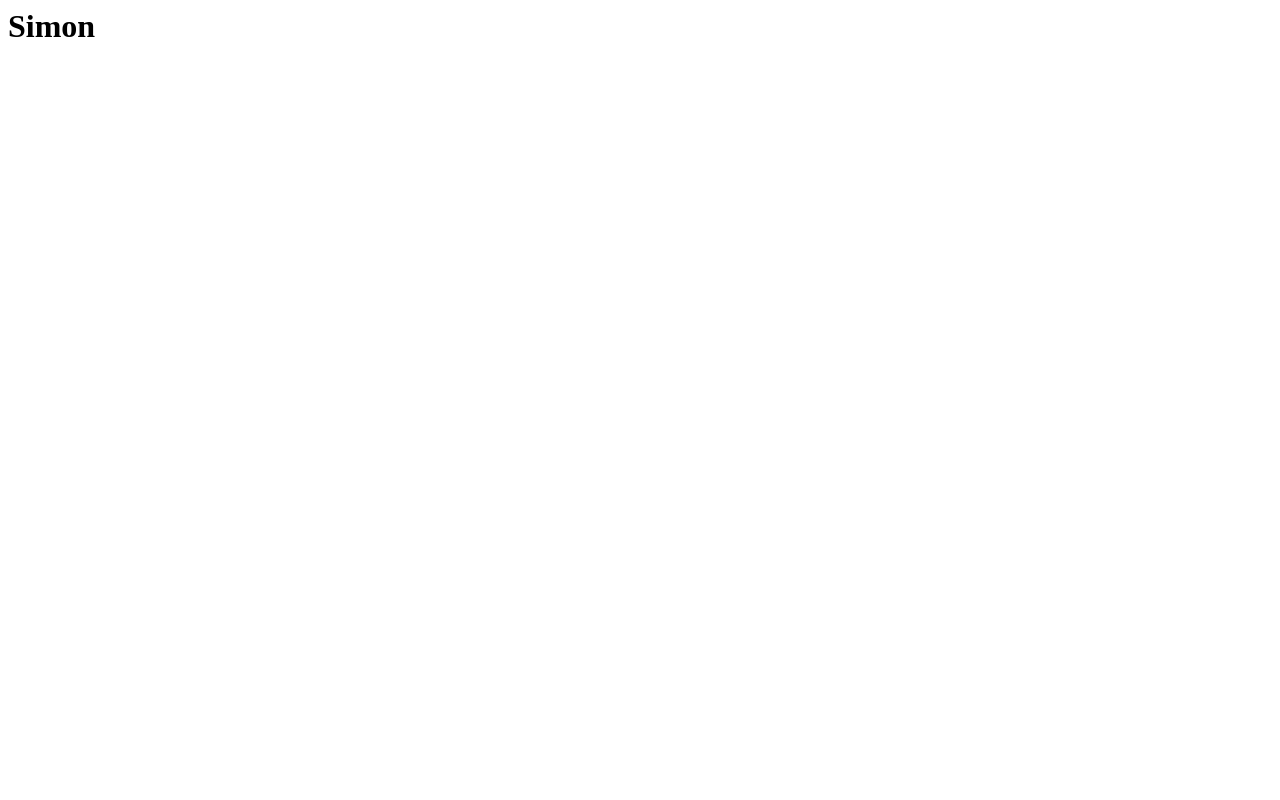
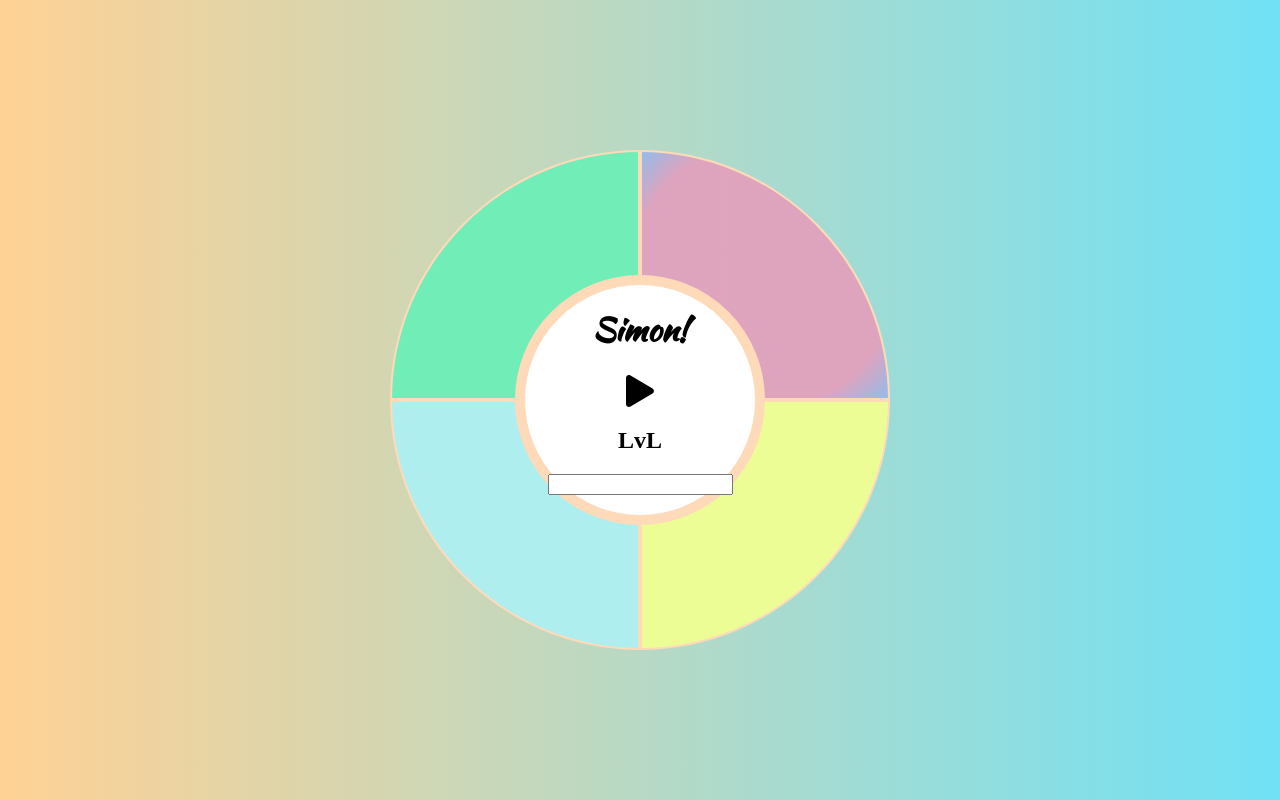
Before and after one commit to Bridgta/simon-game, a plain HTML site: page index.html in a window 1280 px wide. Drawn offline with Linux system fonts and the light colour scheme; files that its build step writes are made by us from their sources.

Commit message:
html and css work to construct game board and link to jQ

```diff
--- a/css/style.css
+++ b/css/style.css
@@ -0,0 +1,132 @@
+body {
+    background: #70e1f5;  /* fallback for old browsers */
+    background: -webkit-linear-gradient(to right, #ffd194, #70e1f5);  /* Chrome 10-25, Safari 5.1-6 */
+    background: linear-gradient(to right, #ffd194, #70e1f5); /* W3C, IE 10+/ Edge, Firefox 16+, Chrome 26+, Opera 12+, Safari 7+ */
+}
+
+.container {
+    margin: 0 auto;
+    text-align: center;
+}
+
+/* .playBoard{
+    position: absolute;
+    top:170px;
+    width:640px;
+    height: 640px;
+    z-index:0;
+    background-color: white;
+    border-radius: 310px;
+} */
+
+.controlBoard {
+    position: absolute;
+    background:white;
+    border-radius: 50%;
+    height: 250px;
+    width: 250px;
+    border: peachpuff solid 10px;
+    top: 50%;
+    left: 50%;
+    margin: -125px 0px 0px -125px;
+    box-sizing: border-box;
+}
+
+.greenPad {
+    position: absolute;
+    background: #71eeb8;
+    height: 250px;
+    width: 250px;
+    border-radius: 400px 0 0 0;
+    top: 50%;
+    left: 50%;
+    margin: -250px 0px 0px -250px;
+    border:peachpuff solid 2px;
+    box-sizing: border-box;
+}
+
+.redPad {
+    position: absolute;
+    height: 250px;
+    width: 250px;
+    border-radius: 0 250px 0 0;
+    /* background:#FFD1DC; */
+    top: 50%;
+    left: 50%;
+    margin: -250px 0px 0px 0px;
+    border:peachpuff solid 2px;
+    box-sizing: border-box;
+    background: rgb(224,162,189);
+background: radial-gradient(circle, rgba(224,162,189,0.9671626984126984) 76%, rgba(148,187,233,1) 100%);
+}
+
+.bluePad {
+    position: absolute;
+    height: 250px;
+    width: 250px;
+    border-radius: 0 0 0 250px;
+    -moz-border-radius: 0 0 0 250px;
+    -webkit-border-radius: 0 0 0 250px;
+    background: paleturquoise;
+    top: 50%;
+    left: 50%;
+    margin: 0px -250px 0px -250px;
+    box-sizing: border-box;
+    border:peachpuff solid 2px;
+    box-sizing: border-box;
+}
+
+.yellowPad{
+    position: absolute;
+    height: 250px;
+    width: 250px;
+    border-radius: 0 0 250px 0;
+    background: #ecfd96;
+    top: 50%;
+    left: 50%;
+    margin: 0px 0px -250px 0px;
+    box-sizing: border-box;
+    border:peachpuff solid 2px;
+    box-sizing: border-box;
+}
+
+h1 {
+    font-family: 'Kaushan Script', cursive;
+    font-size: 2em;
+}
+
+#startDiGame {
+    font-size: 2em;
+}
+
+
+
+
+
+
+
+
+
+
+
+
+
+
+
+
+
+
+
+
+
+
+
+/* box-shadow: (GLOW)
+        inset 0 0 50px #fff,       inner white
+        inset 20px 0 80px #f0f,    inner left magenta short
+        inset -20px 0 80px #0ff,   inner right cyan short
+        inset 20px 0 300px #f0f,   inner left magenta broad
+        inset -20px 0 300px #0ff,  inner right cyan broad
+        0 0 50px #fff,             outer white
+        -10px 0 80px #f0f,        outer left magenta
+        10px 0 80px #0ff;         outer right cyan   */
--- a/index.html
+++ b/index.html
@@ -3,15 +3,34 @@
     <meta charset="UTF-8">
     <meta name="viewport" content="width=device-width, initial-scale=1.0">
     <meta http-equiv="X-UA-Compatible" content="ie=edge">
-    <link rel="stylesheet" href="style.css">
+    <link rel="stylesheet" href="css/style.css">
+    <script defer src="https://use.fontawesome.com/releases/v5.0.6/js/all.js"></script>
+    <link href="https://fonts.googleapis.com/css?family=Kaushan+Script&display=swap" rel="stylesheet">
     <title> Let us feast on the flesh of Simon!</title>
     <script defer src="js/main.js"></script>
 </head>
 <body>
     <div class="container">
-        <h1>Simon</h1>
-    <div class="theBoard">
+        <div class="playBoard">
+            <div id="0" class="greenPad"></div>
+            <div id="1" class="redPad"></div>
+            <div id="2" class="bluePad"></div>
+            <div id="3" class="yellowPad"></div>
+        </div>
 
+
+
+        <div class="controlBoard">
+            <div id="title">
+                <h1>Simon!</h1>
+            </div>
+            <div class="startItUpButton">
+                    <i id="startDiGame" class="fas fa-play"></i>
+            </div>
+            <div id="countItUP">
+                <h2>LvL</h2>
+                <input type="number" id="count">
+            </div>
 
     </div>
 
```
Also changed, not shown: 1 other file.
